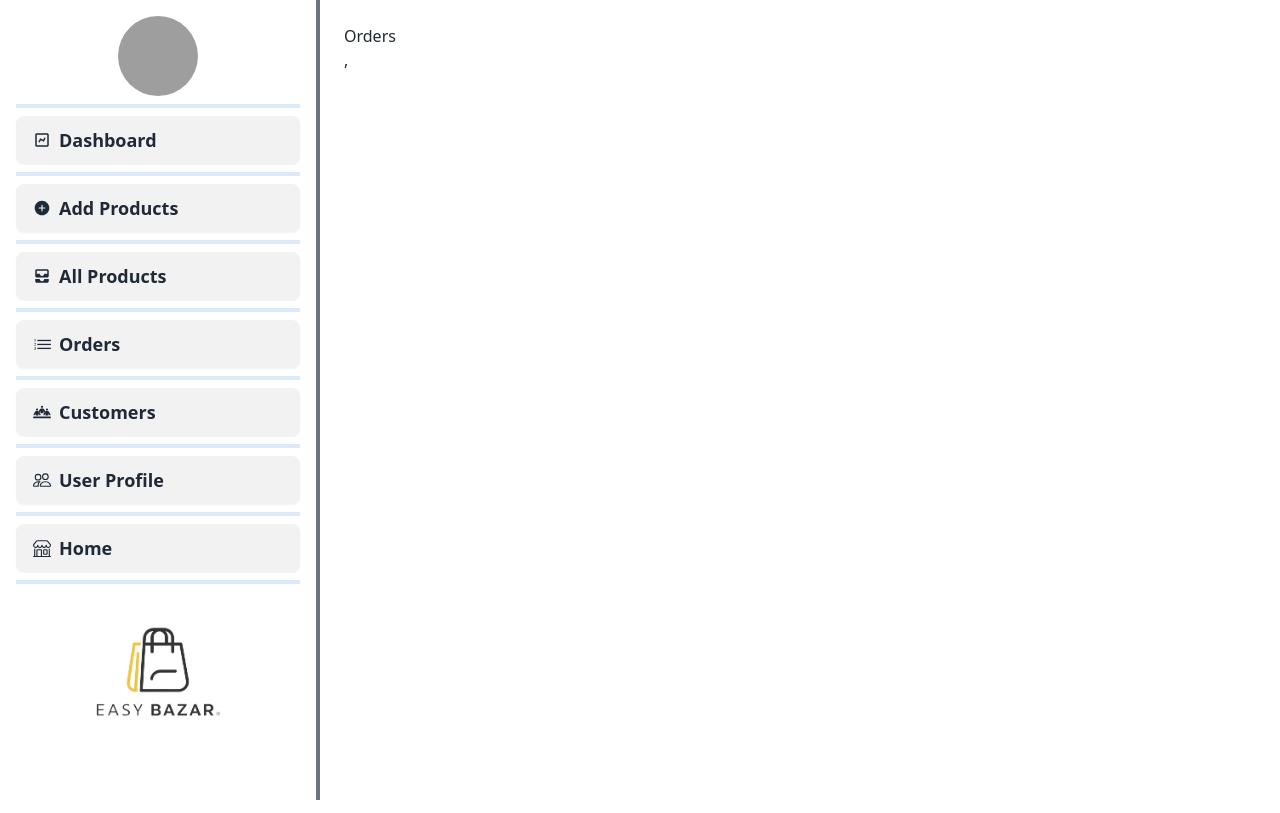
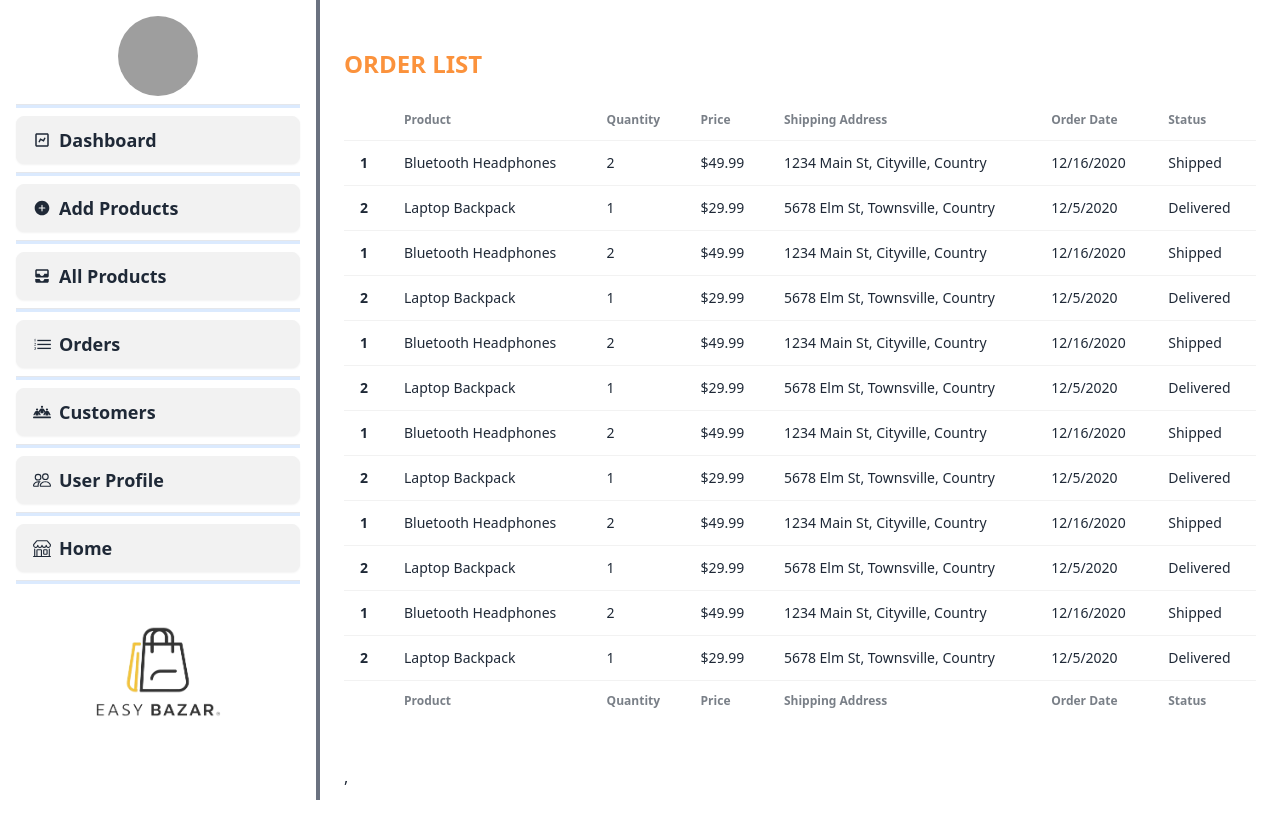
Before and after one commit to sakil470004/easy-bazar-ui, a React (Vite) app: page /dashboard/orders in a window 1280 px wide. Built offline with nearby package versions, Linux system fonts and the light colour scheme; no server answers; sample sign-in values are in the browser's storage; grey boxes are pictures that could not be loaded.

Commit message:
refactor: Update Customers and Orders pages
The commit refactors the Customers and Orders pages. It updates the page content to display an "Order list" heading and a table with order details. This improves the user experience by providing a clear and organized view of the orders.

```diff
--- a/src/pages/Customers/Customers.jsx
+++ b/src/pages/Customers/Customers.jsx
@@ -2,7 +2,14 @@ import React from 'react'
 
 function Customers() {
   return (
-    <div>Customers</div>
+    <div className="my-6 ">
+    <h2 className="text-2xl font-bold text-orange-400 uppercase">
+      Customer list
+    </h2>
+
+
+
+    </div>
   )
 }
 
--- a/src/pages/Orders/Orders.jsx
+++ b/src/pages/Orders/Orders.jsx
@@ -1,9 +1,67 @@
-import React from 'react'
+
 
 function Orders() {
+  const tableDemoData=<>
+     <tr>
+              <th>1</th>
+              <td>Bluetooth Headphones</td>
+              <td>2</td>
+              <td>$49.99</td>
+              <td>1234 Main St, Cityville, Country</td>
+              <td>12/16/2020</td>
+              <td>Shipped</td>
+            </tr>
+            <tr>
+              <th>2</th>
+              <td>Laptop Backpack</td>
+              <td>1</td>
+              <td>$29.99</td>
+              <td>5678 Elm St, Townsville, Country</td>
+              <td>12/5/2020</td>
+              <td>Delivered</td>
+            </tr>
+  </>
   return (
-    <div>Orders</div>
-  )
+    <div className="my-6 ">
+      <h2 className="text-2xl font-bold text-orange-400 uppercase">
+        Order list
+      </h2>
+      <div className="overflow-x-auto my-5">
+        <table className="table">
+          <thead>
+            <tr>
+              <th></th>
+              <th>Product</th>
+              <th>Quantity</th>
+              <th>Price</th>
+              <th>Shipping Address</th>
+              <th>Order Date</th>
+              <th>Status</th>
+            </tr>
+          </thead>
+          <tbody>
+          {tableDemoData}
+          {tableDemoData}
+          {tableDemoData}
+          {tableDemoData}
+          {tableDemoData}
+          {tableDemoData}
+          </tbody>
+          <tfoot>
+            <tr>
+              <th></th>
+              <th>Product</th>
+              <th>Quantity</th>
+              <th>Price</th>
+              <th>Shipping Address</th>
+              <th>Order Date</th>
+              <th>Status</th>
+            </tr>
+          </tfoot>
+        </table>
+      </div>
+    </div>
+  );
 }
 
-export default Orders
+export default Orders;
```
